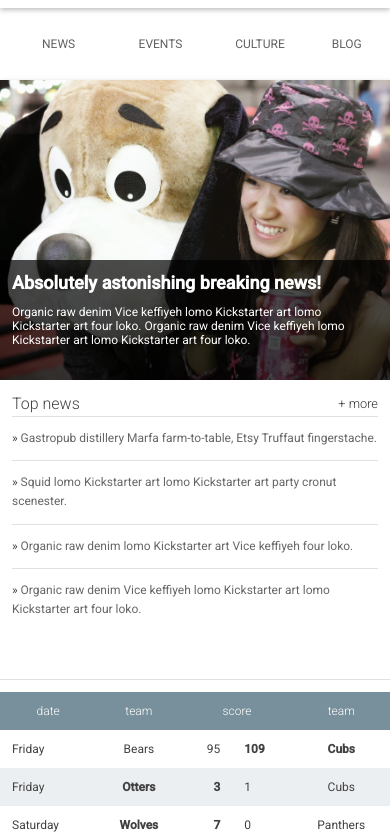
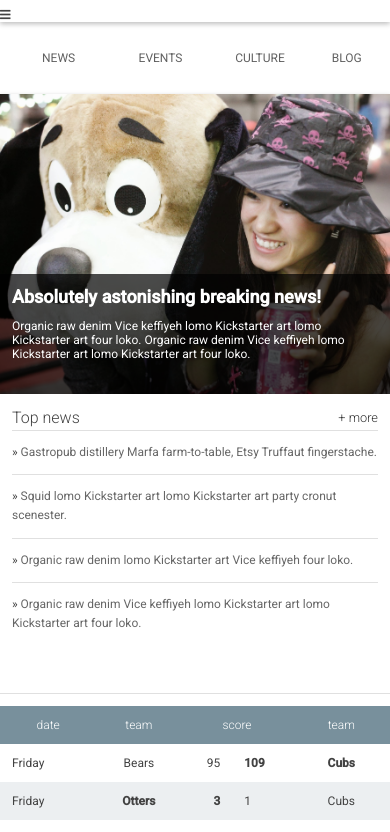
Before and after one commit to ferispeakscode/hometown-app2-1, a plain HTML site: page index.html in a window 390 px wide. Shown: the part 238-1070 px from the top of the page. Drawn offline with Linux system fonts and the light colour scheme.

Commit message:
Add hamburger menu icon

```diff
--- a/index.html
+++ b/index.html
@@ -6,6 +6,7 @@
     <meta http-equiv="X-UA-Compatible" content="IE=edge">
     <title>Brighton Times</title>
     <link href="https://fonts.googleapis.com/css?family=Roboto:300,400,500" rel="stylesheet" type="text/css">
+    <link rel="stylesheet" href="https://use.fontawesome.com/releases/v5.3.1/css/all.css" integrity="sha384-mzrmE5qonljUremFsqc01SB46JvROS7bZs3IO2EmfFsd15uHvIt+Y8vEf7N7fWAU" crossorigin="anonymous">
     <link rel="stylesheet" type="text/css" href="main.css">
     <link rel="stylesheet" type="text/css" href="responsive.css">
   </head>
@@ -17,6 +18,9 @@
           <h1 class="header__title">
             The Brighton Times
           </h1>
+          <span class="hamburger">
+              <span class="fas fa-bars"></span>
+          </span>
         </div>
       </header>
 
--- a/responsive.css
+++ b/responsive.css
@@ -1,6 +1,10 @@
 .container {
     display: flex;
     flex-wrap: wrap;
+}
+
+.hamburger {
+
 }
 
 @media screen and (min-width:421px) {
```
